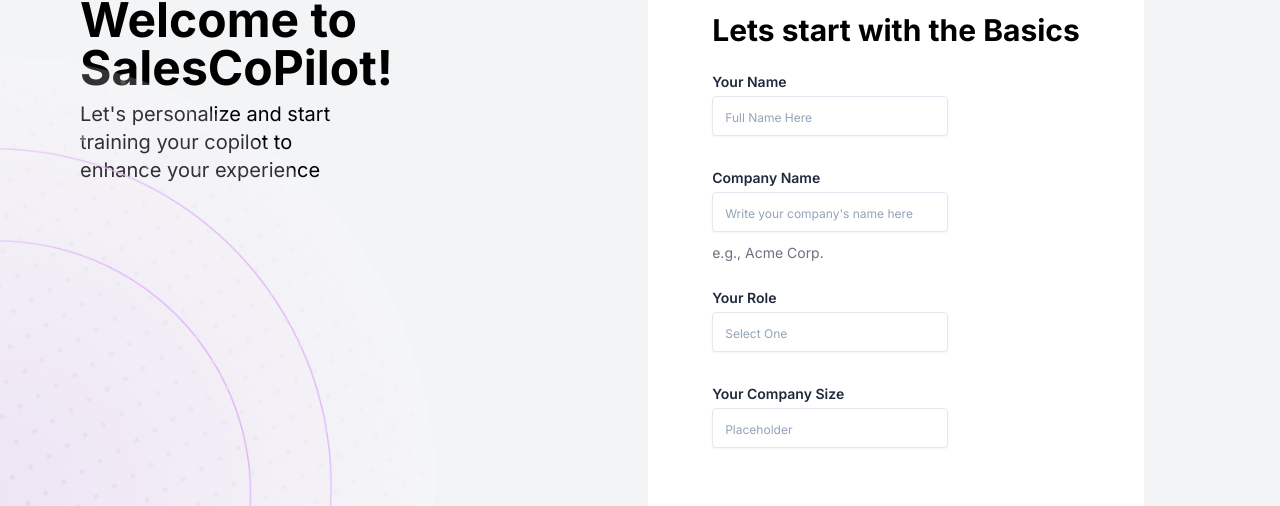
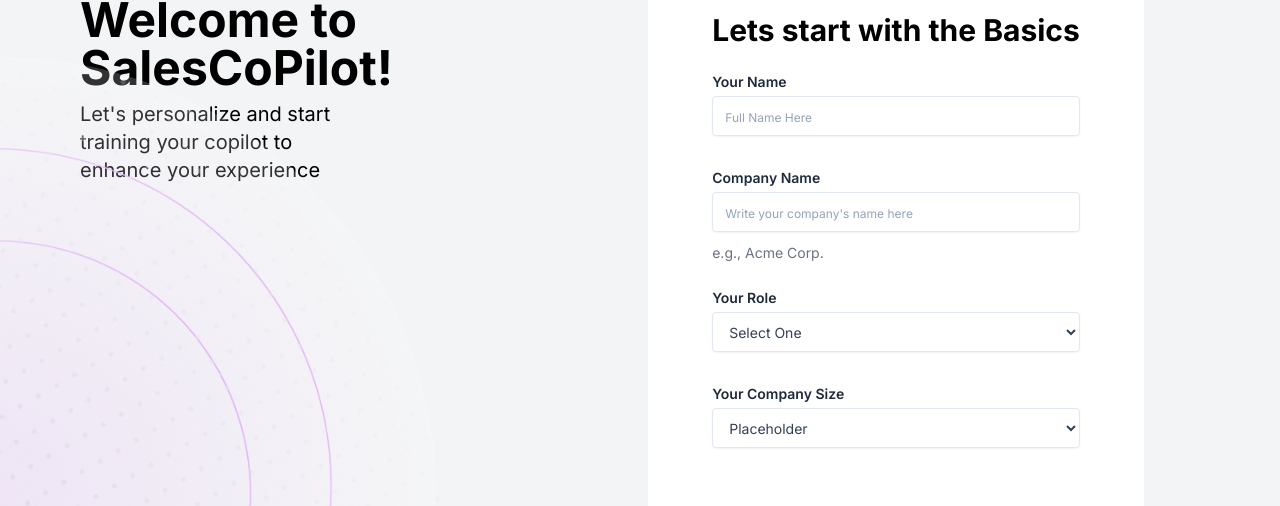
Before and after one commit to Momin-Mahmud/nick-react-app, a React (Vite) app in the folder nick-react-app/: page /onboarding in a window 1280 px wide. Shown: the part 174-680 px from the top of the page. Built offline with nearby package versions, Linux system fonts and the light colour scheme.

Commit message:
Added dropdown in role and company size

```diff
--- a/nick-react-app/src/pages/Onboarding/Stepper/Basics.jsx
+++ b/nick-react-app/src/pages/Onboarding/Stepper/Basics.jsx
@@ -1,9 +1,25 @@
 const Basics = ({ formData, setFormData }) => {
-    return (
+  const roles = [
+    "COO",
+    "CFO",
+    "CTO",
+    "Director",
+    "Manager",
+    "Partner",
+    "Sales",
+    "Other",
+  ];
+  const companySize = ["0-9", "10-49", "50-249", "250-999", "1000+"];
+
+  return (
     <div className="w-full bg-white p-16 justify-start items-start rounded-lg flex flex-col gap-6">
-     <div className='text-3xl font-bold text-left'>Lets start with the Basics</div>
-      <div className='flex flex-col items-start justify-start'>
-        <label className='block mb-1 text-sm text-slate-800 font-semibold'>Your Name</label>
+      <div className="text-3xl font-bold text-left">
+        Lets start with the Basics
+      </div>
+      <div className="flex flex-col items-start justify-start w-full">
+        <label className="block mb-1 text-sm text-slate-800 font-semibold">
+          Your Name
+        </label>
         <input
           type="text"
           className="w-full h-10 bg-white placeholder:text-xs placeholder:text-slate-400 text-slate-700 text-sm border border-slate-200 rounded px-3 py-2 mb-2 transition duration-300 ease focus:outline-none focus:border-slate-400 hover:border-slate-400 shadow-sm focus:shadow-md"
@@ -12,7 +28,7 @@
           onChange={(e) => setFormData({ ...formData, name: e.target.value })}
         />
       </div>
-      <div className="flex flex-col items-start justify-start">
+      <div className="flex flex-col items-start justify-start w-full">
         <label className="block mb-1 text-sm text-slate-800 font-semibold">
           Company Name
         </label>
@@ -29,19 +45,49 @@
           <span className="text-sm text-[#6B7280]">e.g., Acme Corp.</span>
         </div>
       </div>
-      <div className="flex flex-col items-start justify-start">
+      {/*Roles dropdown */}
+      <div className="flex flex-col items-start justify-start w-full">
         <label className="block mb-1 text-sm text-slate-800 font-semibold">
           Your Role
         </label>
-        <input
-          type="text"
+        <select
           className="w-full h-10 bg-white placeholder:text-xs placeholder:text-slate-400 text-slate-700 text-sm border border-slate-200 rounded px-3 py-2 mb-2 transition duration-300 ease focus:outline-none focus:border-slate-400 hover:border-slate-400 shadow-sm focus:shadow-md"
-          placeholder={`Select One`}
           value={formData.role}
           onChange={(e) => setFormData({ ...formData, role: e.target.value })}
-        />
+        >
+          <option value="" disabled selected>
+            Select One
+          </option>
+          {roles.map((role, index) => (
+            <option key={index} value={role}>
+              {role}
+            </option>
+          ))}
+        </select>
       </div>
-      <div className="flex flex-col items-start justify-start">
+      {/* Company size dropdown */}
+      <div className="flex flex-col items-start justify-start w-full">
+        <label className="block mb-1 text-sm text-slate-800 font-semibold">
+          Your Company Size
+        </label>
+        <select
+          className="w-full h-10 bg-white placeholder:text-xs placeholder:text-slate-400 text-slate-700 text-sm border border-slate-200 rounded px-3 py-2 mb-2 transition duration-300 ease focus:outline-none focus:border-slate-400 hover:border-slate-400 shadow-sm focus:shadow-md"
+          value={formData.companySize}
+          onChange={(e) =>
+            setFormData({ ...formData, companySize: e.target.value })
+          }
+        >
+          <option value="" disabled selected>
+            Placeholder
+          </option>
+          {companySize.map((role, index) => (
+            <option key={index} value={role}>
+              {role}
+            </option>
+          ))}
+        </select>
+      </div>
+      {/* <div className="flex flex-col items-start justify-start w-full">
         <label className="block mb-1 text-sm text-slate-800 font-semibold">
           Your Company Size
         </label>
@@ -54,7 +100,7 @@
             setFormData({ ...formData, companySize: e.target.value })
           }
         />
-      </div>
+      </div> */}
     </div>
   );
 };
```
